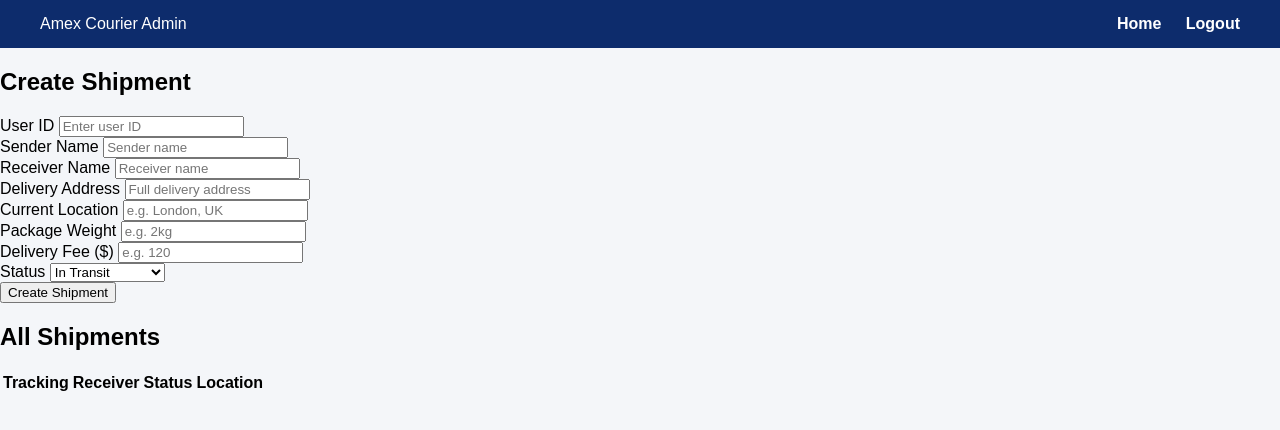
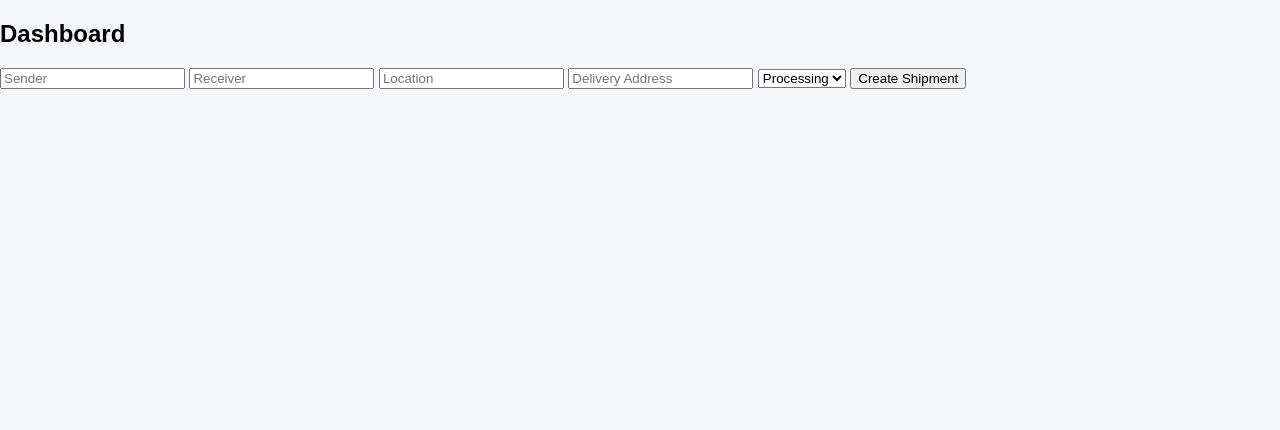
Before and after one commit to amexlabs-ui/amex-courier, a Flask app: page /dashboard in a window 1280 px wide. Shown: the top 430 px of the page. Run offline with Flask 3, Linux system fonts and the light colour scheme; the visitor is signed in with stand-in values (Sample User, id 1); lists and menus that the app fills with data are empty.

Commit message:
Update admin.html

```diff
--- a/templates/admin.html
+++ b/templates/admin.html
@@ -1,112 +1,26 @@
 <!DOCTYPE html>
 <html>
 <head>
-    <title>Admin Dashboard</title>
-    <link rel="stylesheet" href="/static/style.css">
+<link rel="stylesheet" href="/static/style.css">
 </head>
-
 <body>
 
-<div class="navbar">
-    <div class="logo">Amex Courier Admin</div>
-    <div class="nav-links">
-        <a href="/">Home</a>
-        <a href="/logout">Logout</a>
-    </div>
-</div>
+<h2>Dashboard</h2>
 
-<div class="container">
+<form action="/create" method="POST" class="form-box">
+<input name="sender" placeholder="Sender" required>
+<input name="receiver" placeholder="Receiver" required>
+<input name="location" placeholder="Location" required>
+<input name="delivery_address" placeholder="Delivery Address" required>
 
-<!-- CREATE SHIPMENT -->
-<div class="card">
-<h2>Create Shipment</h2>
+<select name="status">
+<option>Processing</option>
+<option>In Transit</option>
+<option>Delivered</option>
+</select>
 
-<form method="POST" class="form-grid">
-
-<div>
-<label>User ID</label>
-<input name="user_id" placeholder="Enter user ID" required>
-</div>
-
-<div>
-<label>Sender Name</label>
-<input name="sender" placeholder="Sender name" required>
-</div>
-
-<div>
-<label>Receiver Name</label>
-<input name="receiver" placeholder="Receiver name" required>
-</div>
-
-<div>
-<label>Delivery Address</label>
-<input name="address" placeholder="Full delivery address" required>
-</div>
-
-<div>
-<label>Current Location</label>
-<input name="location" placeholder="e.g. London, UK" required>
-</div>
-
-<div>
-<label>Package Weight</label>
-<input name="weight" placeholder="e.g. 2kg">
-</div>
-
-<div>
-<label>Delivery Fee ($)</label>
-<input name="fee" placeholder="e.g. 120">
-</div>
-
-<div>
-<label>Status</label>
-<select name="status">
-<option>In Transit</option>
-<option>Out for Delivery</option>
-<option>Delivered</option>
-<option>Cancelled</option>
-</select>
-</div>
-
-<button type="submit" class="full-btn">Create Shipment</button>
-
+<button>Create Shipment</button>
 </form>
-</div>
-
-<!-- SHIPMENT TABLE -->
-<div class="card">
-<h2>All Shipments</h2>
-
-<table>
-<tr>
-<th>Tracking</th>
-<th>Receiver</th>
-<th>Status</th>
-<th>Location</th>
-</tr>
-
-{% for s in shipments %}
-<tr>
-<td><strong>{{ s[1] }}</strong></td>
-<td>{{ s[3] }}</td>
-<td>
-<span class="status
-{% if s[6]=='Delivered' %}delivered
-{% elif s[6]=='Cancelled' %}cancelled
-{% elif s[6]=='Out for Delivery' %}out
-{% else %}in-transit{% endif %}">
-{{ s[6] }}
-</span>
-</td>
-<td>{{ s[7] }}</td>
-</tr>
-{% endfor %}
-
-</table>
-
-</div>
-
-</div>
 
 </body>
 </html>
```
